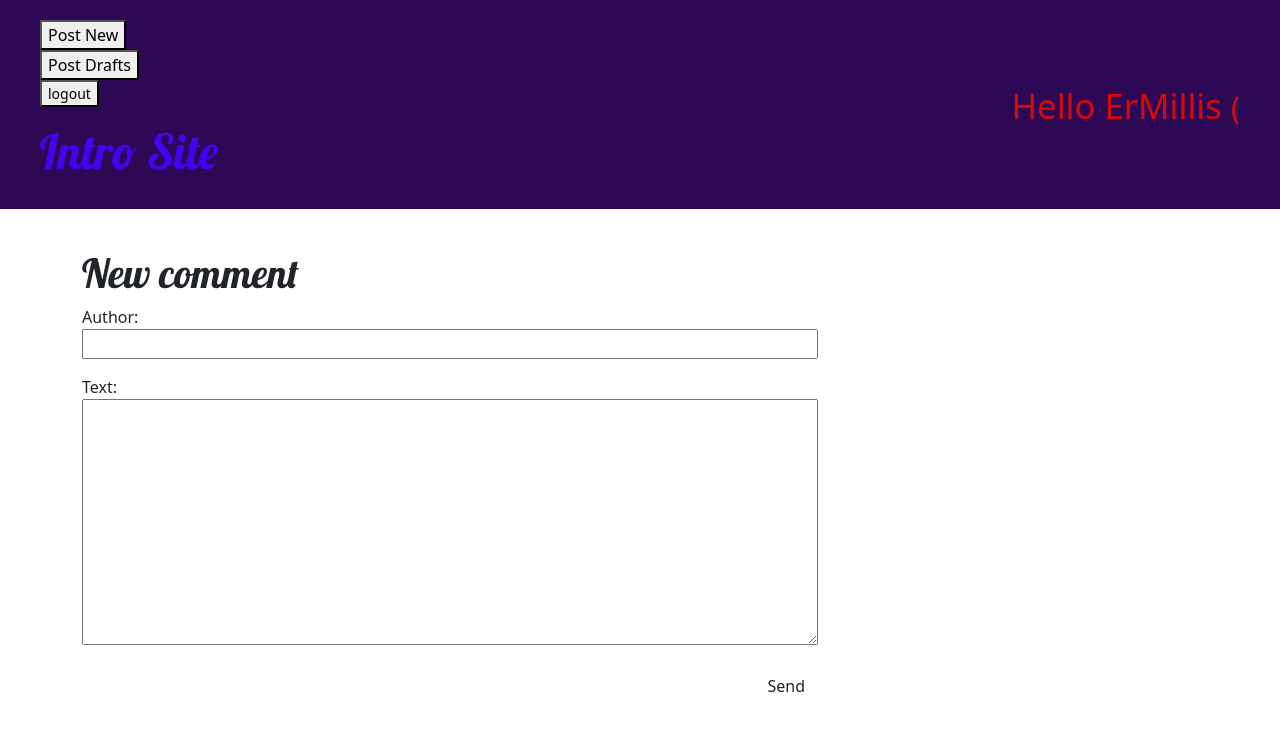
After one commit to EricMilliser/SampleDjango, a Django app: page /post/2/comment/ in a window 1280 px wide. The commit adds this page. Shown: the top 731 px of the page. Run offline with Django 5.2, Linux system fonts and the light colour scheme; a user stored in the database is signed in; data comes from the database, SQL or seed files in the repository; both versions use the stored data as it was after the commit.

Commit message:
M07 website

```diff
--- a/introSite/blog/admin.py
+++ b/introSite/blog/admin.py
@@ -2,7 +2,8 @@ from django.contrib import admin
 
 # Register your models here.
 from django.contrib import admin
-from .models import Post
+from .models import Post, Comment
 
 
 admin.site.register(Post)
+admin.site.register(Comment)
--- a/introSite/blog/forms.py
+++ b/introSite/blog/forms.py
@@ -1,9 +1,17 @@
 from django import forms
 
-from .models import Post
+from .models import Post, Comment
 
 class PostForm(forms.ModelForm):
 
     class Meta:
         model = Post
         fields = ('title', 'text',)
+
+
+
+class CommentForm(forms.ModelForm):
+
+    class Meta:
+        model = Comment
+        fields = ('author', 'text',)
--- a/introSite/blog/models.py
+++ b/introSite/blog/models.py
@@ -19,3 +19,21 @@ class Post(models.Model):
 
     def __str__(self):
         return self.title
+
+    def approved_comments(self):
+        return self.comments.filter(approved_comment=True)
+
+
+class Comment(models.Model):
+    post = models.ForeignKey('blog.Post', on_delete=models.CASCADE, related_name='comments')
+    author = models.CharField(max_length=200)
+    text = models.TextField()
+    created_date = models.DateTimeField(default=timezone.now)
+    approved_comment = models.BooleanField(default=False)
+
+    def approve(self):
+        self.approved_comment = True
+        self.save()
+
+    def __str__(self):
+        return self.text
--- /dev/null
+++ b/introSite/blog/templates/blog/add_comment_to_post.html
@@ -0,0 +1,9 @@
+{% extends 'blog/base.html' %}
+
+{% block content %}
+    <h1>New comment</h1>
+    <form method="POST" class="post-form">{% csrf_token %}
+        {{ form.as_p }}
+        <button type="submit" class="save btn btn-default">Send</button>
+    </form>
+{% endblock %}
--- a/introSite/blog/templates/blog/base.html
+++ b/introSite/blog/templates/blog/base.html
@@ -8,23 +8,23 @@
         <link rel="stylesheet" href="{% static 'css/blog.css' %}">
     </head>
     <body>
-        <header class="page-header">
-          <div class="container">
+        <div class="page-header">
             {% if user.is_authenticated %}
-                <a href="{% url 'post_new' %}" class="top-menu">
-                    {% include './icons/file-earmark-plus.svg' %}
-                </a>
-              <h1><a href="/">Intro Site Blog</a></h1>
+                <form method="post" action="{% url 'post_new' %}">{% csrf_token %}<button type="submit">Post New</button></form>
+                <form method="post" action="{% url 'post_draft_list' %}">{% csrf_token %}<button type="submit">Post Drafts</span></button></form>
+                <p class="top-menu">Hello {{ user.username }} <small>(<form method="post" action="{% url 'logout' %}">{% csrf_token %}<button type="submit">logout</button></form>)</small></p>
+            {% else %}
+                <form method="post" action="{% url 'login' %}">{% csrf_token %}<button type="submit">login</button></form>
             {% endif %}
-          </div>
-          </header>
-        <main class="container">
+            <h1><a href="/">Intro Site</a></h1>
+        </div>
+        <div class="content container">
             <div class="row">
-                <div class="col">
+                <div class="col-md-8">
                 {% block content %}
                 {% endblock %}
                 </div>
             </div>
-        </main>
+        </div>
     </body>
 </html>
--- a/introSite/blog/urls.py
+++ b/introSite/blog/urls.py
@@ -24,4 +24,10 @@ urlpatterns = [
     path('post/<int:pk>/', views.post_detail, name='post_detail'),
     path('post/<int:pk>/edit/', views.post_edit, name='post_edit'),
     path('post/new/', views.post_new, name='post_new'),
+    path('drafts/', views.post_draft_list, name='post_draft_list'),
+    path('post/<pk>/publish/', views.post_publish, name='post_publish'),
+    path('post/<pk>/remove/', views.post_remove, name='post_remove'),
+    path('post/<int:pk>/comment/', views.add_comment_to_post, name='add_comment_to_post'),
+    path('comment/<int:pk>/approve/', views.comment_approve, name='comment_approve'),
+    path('comment/<int:pk>/remove/', views.comment_remove, name='comment_remove'),
 ] + static(settings.STATIC_URL, document_root=settings.STATIC_ROOT)
--- a/introSite/blog/views.py
+++ b/introSite/blog/views.py
@@ -1,19 +1,20 @@
 from django.shortcuts import render, redirect, get_object_or_404
 from django.utils import timezone
-from .models import Post
-from .forms import PostForm
+from .models import Post, Comment
+from .forms import PostForm, CommentForm
+from django.contrib.auth.decorators import login_required
 
 def post_list(request):
     posts = Post.objects.filter(published_date__lte=timezone.now()).order_by('published_date')
     return render(request, 'blog/post_list.html', {'posts': posts})
 
+@login_required
 def post_new(request):
     if request.method == "POST":
         form = PostForm(request.POST)
         if form.is_valid():
             post = form.save(commit=False)
             post.author = request.user
-            post.published_date = timezone.now()
             post.save()
             return redirect('post_detail', pk=post.pk)
     else:
@@ -33,9 +34,53 @@ def post_edit(request, pk):
         if form.is_valid():
             post = form.save(commit=False)
             post.author = request.user
-            post.published_date = timezone.now()
             post.save()
             return redirect('post_detail', pk=post.pk)
     else:
         form = PostForm(instance=post)
     return render(request, 'blog/post_edit.html', {'form': form})
+
+
+def post_draft_list(request):
+    posts = Post.objects.filter(published_date__isnull=True).order_by('created_date')
+    return render(request, 'blog/post_draft_list.html', {'posts': posts})
+
+
+
+def post_publish(request, pk):
+    post = get_object_or_404(Post, pk=pk)
+    post.publish()
+    return redirect('post_detail', pk=pk)
+
+
+def post_remove(request, pk):
+    post = get_object_or_404(Post, pk=pk)
+    post.delete()
+    return redirect('post_list')
+
+def add_comment_to_post(request, pk):
+    post = get_object_or_404(Post, pk=pk)
+    if request.method == "POST":
+        form = CommentForm(request.POST)
+        if form.is_valid():
+            comment = form.save(commit=False)
+            comment.post = post
+            comment.save()
+            return redirect('post_detail', pk=post.pk)
+    else:
+        form = CommentForm()
+    return render(request, 'blog/add_comment_to_post.html', {'form': form})
+
+
+@login_required
+def comment_approve(request, pk):
+    comment = get_object_or_404(Comment, pk=pk)
+    comment.approve()
+    return redirect('post_detail', pk=comment.post.pk)
+
+
+@login_required
+def comment_remove(request, pk):
+    comment = get_object_or_404(Comment, pk=pk)
+    comment.delete()
+    return redirect('post_detail', pk=comment.post.pk)
--- a/introSite/introSite/urls.py
+++ b/introSite/introSite/urls.py
@@ -14,12 +14,14 @@ Including another URLconf
     1. Import the include() function: from django.urls import include, path
     2. Add a URL to urlpatterns:  path('blog/', include('blog.urls'))
 """
+from django.urls import path, include
 from django.contrib import admin
-from django.urls import include, path
 
+from django.contrib.auth import views
 
 urlpatterns = [
-
     path('admin/', admin.site.urls),
+    path('accounts/login/', views.LoginView.as_view(), name='login'),
+    path('accounts/logout/', views.LogoutView.as_view(next_page='/'), name='logout'),
     path('', include('blog.urls')),
 ]
--- a/introSite/static/css/blog.css
+++ b/introSite/static/css/blog.css
@@ -1,5 +1,5 @@
 .page-header {
-    background-color: #C25100;
+    background-color: #2c0855;
     margin-top: 0;
     margin-bottom: 40px;
     padding: 20px 20px 20px 40px;
@@ -9,7 +9,7 @@
 .page-header h1 a,
 .page-header h1 a:visited,
 .page-header h1 a:active {
-    color: #ffffff;
+    color: #4800f1;
     font-size: 36pt;
     text-decoration: none;
 }
@@ -20,6 +20,8 @@ h3,
 h4 {
     font-family: 'Lobster', cursive;
 }
+
+
 
 .date {
     color: #828282;
@@ -37,7 +39,7 @@ h4 {
 .top-menu,
 .top-menu:hover,
 .top-menu:visited {
-    color: #ffffff;
+    color: #da0909;
     float: right;
     font-size: 26pt;
     margin-right: 20px;
@@ -59,12 +61,16 @@ h4 {
 
 .btn-secondary,
 .btn-secondary:visited {
-    color: #C25100;
+    color: #9d0aff;
     background: none;
-    border-color: #C25100;
+    border-color: #ff00aa;
 }
 
 .btn-secondary:hover {
-    color: #FFFFFF;
-    background-color: #C25100;
+    color: #60c2fa;
+    background-color: #4a00c2;
 }
+
+.comment {
+    margin: 20px 0px 20px 20px;
+}
```
Also changed, not shown: introSite/blog/static/css/blog.css (+13 -7 lines), introSite/blog/templates/blog/post_detail.html (+26 -4 lines), introSite/blog/templates/blog/post_draft_list.html (added, +11 -0 lines), introSite/blog/templates/blog/post_list.html (+7 -6 lines), introSite/blog/templates/registration/login.html (added, +24 -0 lines), introSite/introSite/settings.py (+5 -2 lines), introSite/blog/migrations/0002_comment.py (added), introSite/blog/migrations/0003_remove_comment_published_date_remove_comment_title_and_more.py (added), introSite/db.sqlite3.
